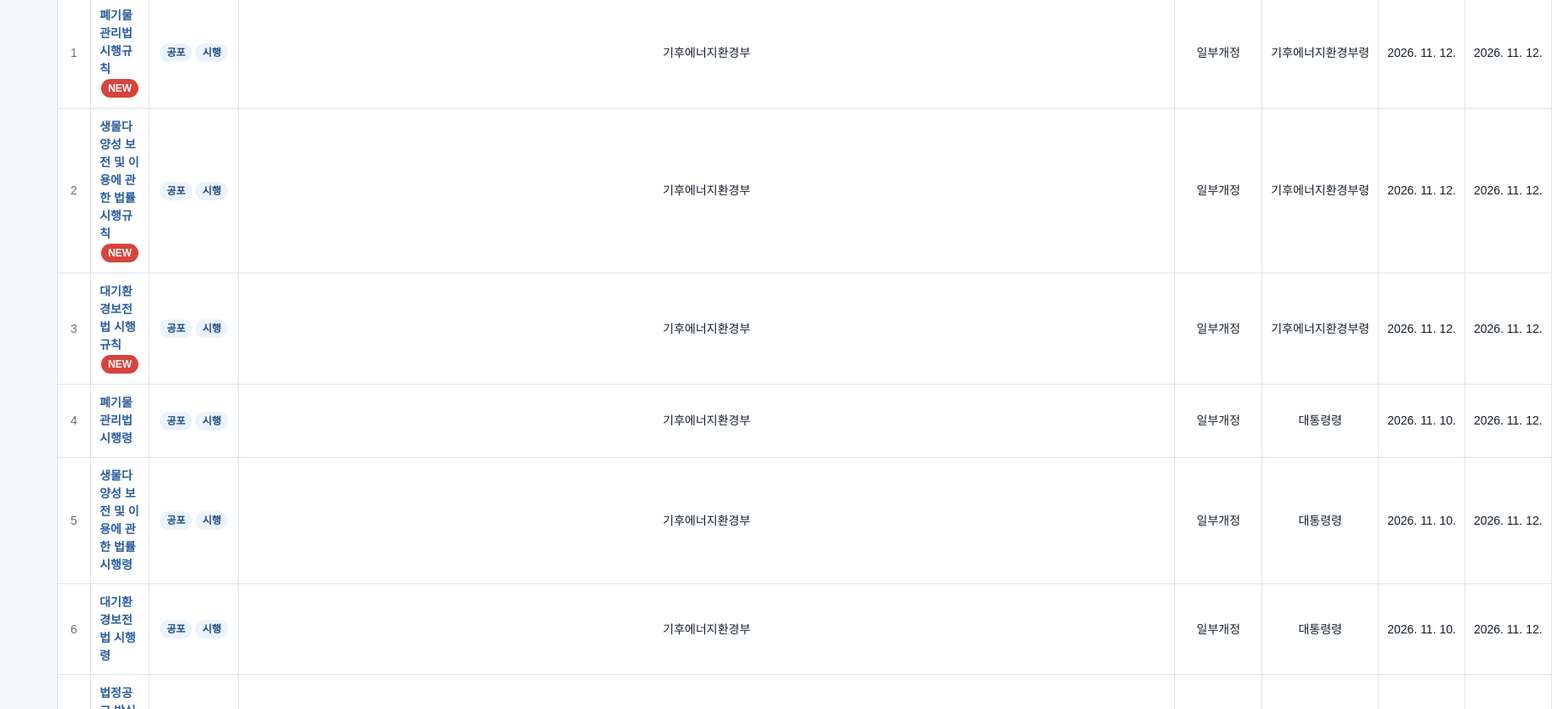
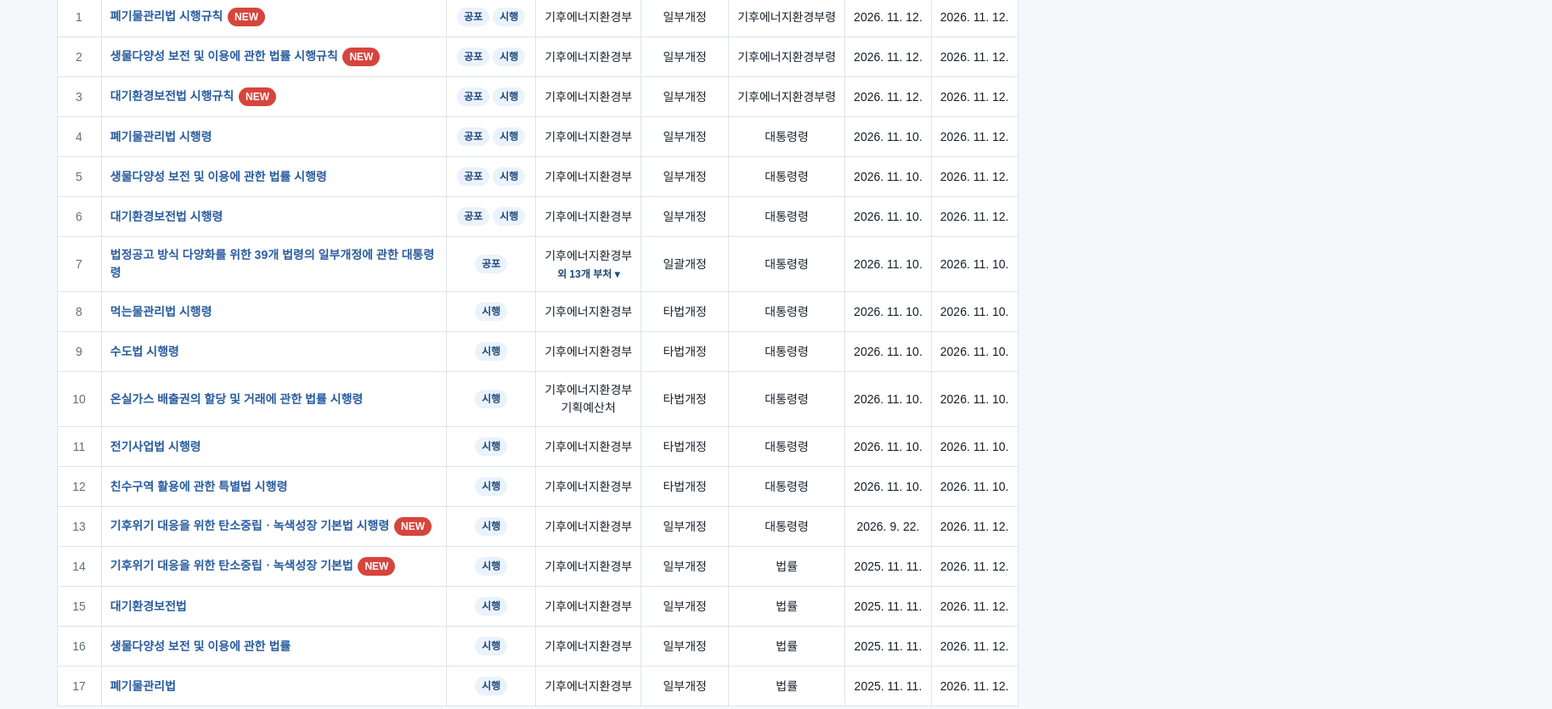
Before and after one commit to reguchem/notis, a plain HTML site: page laws.html in a window 1280 px wide. Shown: the part 862-1697 px from the top of the page at 85% size, 1827 px wide, since content can reach past the window. Drawn offline with Linux system fonts and the light colour scheme.

Commit message:
법령 동향: 소관부처가 여럿이면 '외 N개 부처'로 접어 표가 넓어지지 않게 함

```diff
--- a/laws.html
+++ b/laws.html
@@ -27,6 +27,7 @@ h2 small{font-size:13px;font-weight:400;color:var(--muted)}
 .tbl th{background:var(--surface2);font-weight:700;padding:12px 10px;border:1px solid var(--line);white-space:nowrap}
 .tbl td{padding:11px 10px;border:1px solid var(--line);text-align:center;vertical-align:middle;line-height:1.5}
 .tbl td.t{text-align:left}.tbl td:not(.t){white-space:nowrap}
+.tbl td .orgs{white-space:normal;font-size:12px;color:var(--muted);max-width:180px;margin:2px auto 0}.tbl td .orgs summary{cursor:pointer;color:var(--brand);font-weight:700;list-style:none}.tbl td .orgs summary::-webkit-details-marker{display:none}.tbl td .orgs summary::after{content:' ▾'}.tbl td .orgs[open] summary::after{content:' ▴'}.tbl td .orgs[open]{padding-top:2px;line-height:1.5;word-break:keep-all}
 .tbl td.t a{text-decoration:none;font-weight:600}.tbl td.t a:hover{text-decoration:underline}
 .tbl td.no{width:52px;color:var(--muted)}
 .tag{display:inline-block;font-size:12px;font-weight:700;padding:2px 8px;border-radius:999px;background:var(--tag);color:var(--brand);margin:1px 2px;white-space:nowrap}
@@ -88,6 +89,15 @@ h2 small{font-size:13px;font-weight:400;color:var(--muted)}
 <script>
 const D = window.LAW_DATA || {};
 const esc = s => String(s ?? '').replace(/[&<>"']/g, c => ({'&':'&amp;','<':'&lt;','>':'&gt;','"':'&quot;',"'":'&#39;'}[c]));
+// 소관부처가 여럿이면 기후에너지환경부를 먼저 보이고 나머지는 '외 N개 부처'로 접어 둡니다(표가 옆으로 늘어나지 않게)
+const orgCell = o => {
+  const list = String(o||'').split(/\s*,\s*/).filter(Boolean);
+  if(!list.length) return '-';
+  const main = list.includes('기후에너지환경부') ? '기후에너지환경부' : list[0];
+  const rest = list.filter(x => x !== main);
+  if(rest.length <= 1) return [main, ...rest].map(esc).join('<br>');
+  return `${esc(main)}<details class="orgs"><summary>외 ${rest.length}개 부처</summary>${rest.map(esc).join(', ')}</details>`;
+};
 const dot = d => d ? String(d).replace(/^(\d{4})-0?(\d+)-0?(\d+)$/, '$1. $2. $3.') : '-';
 const link = (t, u) => u ? `<a href="${esc(u)}" target="_blank" rel="noopener">${esc(t)}</a>` : esc(t);
 const isNew = x => x.firstSeen && x.firstSeen === D.updated;
@@ -96,16 +106,16 @@ const range = `최근 3일 · ${dot(D.from)} ~ ${dot(D.to)}`;
 const SECTIONS = [
   {id:'leg', key:'legislative', title:'입법예고 현황', sub:range,
    cols:['No','법령 제명','소관부처','법령분야','입법의견 접수기간','남은기간'],
-   row:(x,i)=>[i, link(x.title,x.url)+NEW(x)+(x.kind?` <span class="tag">${esc(x.kind)}</span>`:''), `${esc(x.org)}${x.lawType?`<span class="sub">(${esc(x.lawType)})</span>`:''}`, esc(x.field), esc(x.period), esc(x.remain)]},
+   row:(x,i)=>[i, link(x.title,x.url)+NEW(x)+(x.kind?` <span class="tag">${esc(x.kind)}</span>`:''), `${orgCell(x.org)}${x.lawType?`<span class="sub">(${esc(x.lawType)})</span>`:''}`, esc(x.field), esc(x.period), esc(x.remain)]},
   {id:'adm', key:'administrative', title:'행정예고 현황', sub:range,
    cols:['No','행정예고명','행정규칙','기관(공고번호)','입법의견 접수기간'],
-   row:(x,i)=>[i, link(x.title,x.url)+NEW(x), esc(x.ruleType), `${esc(x.org)}${x.notice?`<span class="sub">(${esc(x.notice)})</span>`:''}`, esc(x.period)]},
+   row:(x,i)=>[i, link(x.title,x.url)+NEW(x), esc(x.ruleType), `${orgCell(x.org)}${x.notice?`<span class="sub">(${esc(x.notice)})</span>`:''}`, esc(x.period)]},
   {id:'law', key:'laws', title:'법령 현황: 공포 · 시행 · 예정', sub:`${range} · 시행예정은 앞으로 ${D.ahead||7}일`,
    cols:['No','법령명','구분','소관부처','제정·개정구분','법령종류','공포일자','시행일자'],
-   row:(x,i)=>[i, link(x.title,x.url)+NEW(x), (x.tags||[]).map(t=>`<span class="tag${t==='시행예정'?' soon':''}">${esc(t)}</span>`).join(''), esc(x.org), esc(x.revision), esc(x.lawType), dot(x.promulgated), dot(x.effective)]},
+   row:(x,i)=>[i, link(x.title,x.url)+NEW(x), (x.tags||[]).map(t=>`<span class="tag${t==='시행예정'?' soon':''}">${esc(t)}</span>`).join(''), orgCell(x.org), esc(x.revision), esc(x.lawType), dot(x.promulgated), dot(x.effective)]},
   {id:'rule', key:'rules', title:'법령 현황: 고시 · 훈령 · 예규', sub:range,
    cols:['No','행정규칙명','발령·등록일자','발령번호','소관부서명'],
-   row:(x,i)=>[i, link(x.title,x.url)+NEW(x), dot(x.date), esc(x.number), esc(x.org)]}
+   row:(x,i)=>[i, link(x.title,x.url)+NEW(x), dot(x.date), esc(x.number), orgCell(x.org)]}
 ];
 document.getElementById('jump').innerHTML = SECTIONS.map(s=>`<a href="#${s.id}">${esc(s.title.replace('법령 현황: ',''))}<span>${(D[s.key]||[]).length}</span>${(D[s.key]||[]).some(isNew)?' <b class="tag new">NEW</b>':''}</a>`).join('');
 document.getElementById('sections').innerHTML = SECTIONS.map(s=>{
```
